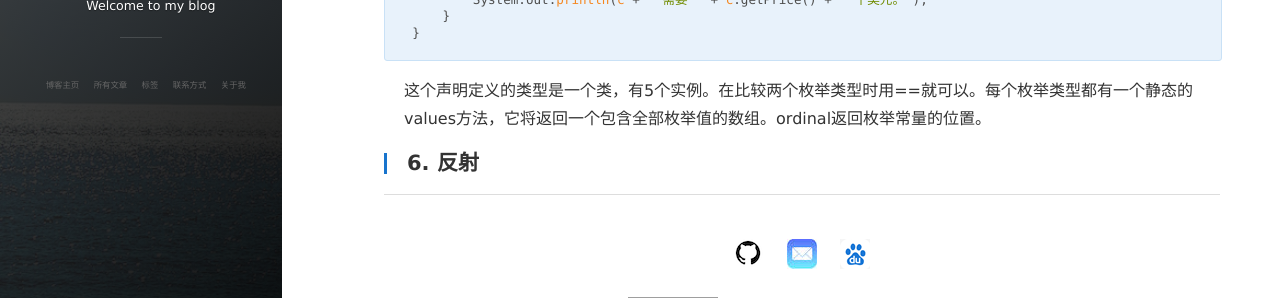
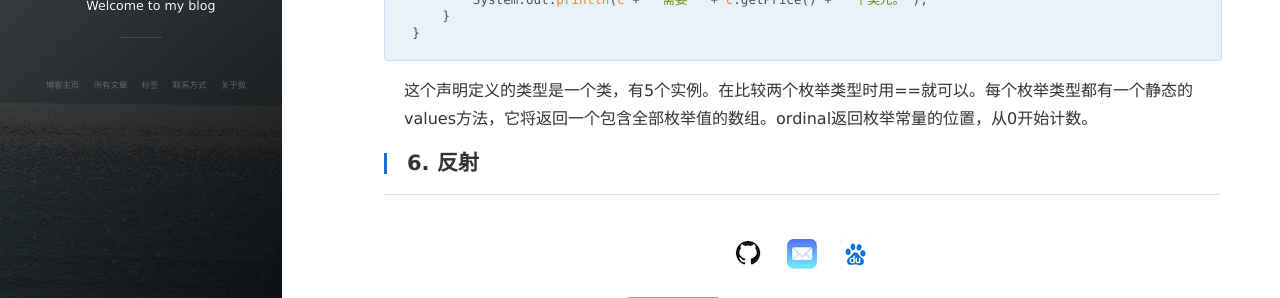
Before and after one commit to wbazmy/wbazmy.github.io, a Jekyll site: the page built from _posts/2021-10-04-继承.md, in a window 1280 px wide and 900 px high, scrolled down 5184 px. Shown: the part 510-808 px from the top of the window. Built offline with Jekyll 4.4.1, drawn with Linux system fonts in a browser that asks for light colours; nearby versions of some CDN libraries; comment, search, counter and statistics services are not loaded; grey boxes are pictures that could not be loaded.

Commit message:
Update 2021-10-04-继承.md

````diff
--- a/_posts/2021-10-04-继承.md
+++ b/_posts/2021-10-04-继承.md
@@ -233,6 +233,6 @@ public class Main {
 }
 ```
 
-这个声明定义的类型是一个类，有5个实例。在比较两个枚举类型时用==就可以。每个枚举类型都有一个静态的values方法，它将返回一个包含全部枚举值的数组。ordinal返回枚举常量的位置。
+这个声明定义的类型是一个类，有5个实例。在比较两个枚举类型时用==就可以。每个枚举类型都有一个静态的values方法，它将返回一个包含全部枚举值的数组。ordinal返回枚举常量的位置，从0开始计数。
 
 ## 6. 反射
````
